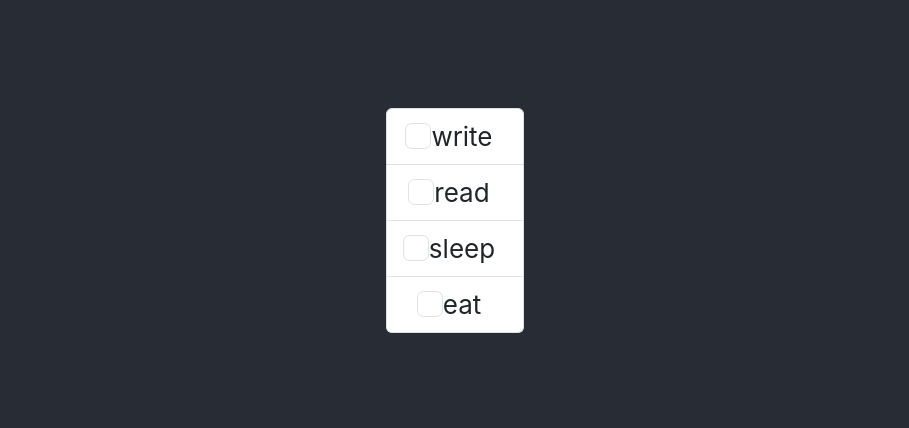
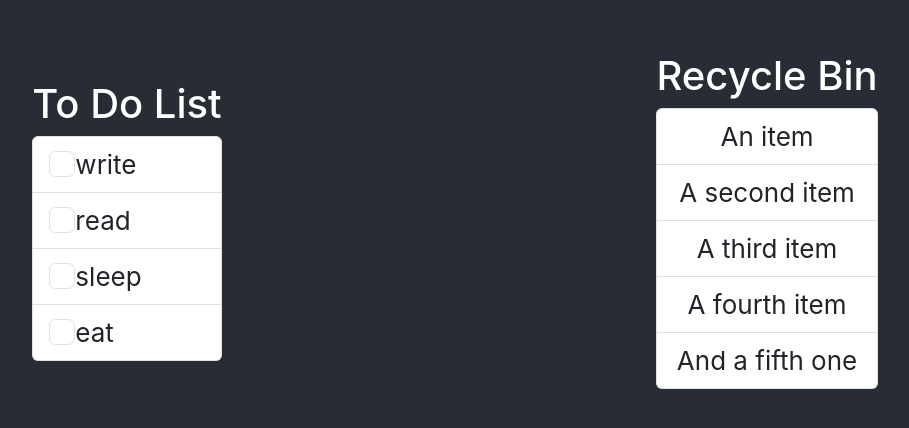
Before and after one commit to MariahCasciola/todo-list-mockathon, a React (Create React App) app: page / in a window 1280 px wide. Shown: the part 180-608 px from the top of the page, without its empty margins (185-1094 px from the left). Built offline with nearby package versions, Linux system fonts and the light colour scheme.

Commit message:
Updated README.md, RecycleBin component, and styled List and Recycle components with bootstrap for single page viewing

```diff
--- a/src/App.css
+++ b/src/App.css
@@ -17,9 +17,9 @@
   background-color: #282c34;
   min-height: 100vh;
   display: flex;
-  flex-direction: column;
+  flex-direction: row;
   align-items: center;
-  justify-content: center;
+  justify-content: space-around;
   font-size: calc(10px + 2vmin);
   color: white;
 }
--- a/src/App.js
+++ b/src/App.js
@@ -1,14 +1,13 @@
-import logo from "./logo.svg";
 import "./App.css";
-import RecycleBin from "./RecycleBin";
+import RecycleBin from "./components/RecycleBin";
 import { useState } from "react";
 import List from "./components/List";
 
 function App() {
   const [todos, setTodos] = useState(["write", "read", "sleep", "eat"]);
   return (
-    <div className="App">
-      <header className="App-header">
+    <div className="App-header">
+      <header>
         <List todos={todos} />
       </header>
       <RecycleBin />
--- a/src/components/List.jsx
+++ b/src/components/List.jsx
@@ -1,6 +1,8 @@
 import React from "react";
 export default function List({ todos }) {
   return (
+    <>
+      <h1 className="h1">To Do List</h1>
       <ul className="list-group">
         {todos.map((todo, index) => (
           <li key={index} className="list-group-item">
@@ -13,5 +15,6 @@ export default function List({ todos }) {
           </li>
         ))}
       </ul>
+    </>
   );
 }
--- /dev/null
+++ b/src/components/RecycleBin.js
@@ -0,0 +1,20 @@
+import React from "react";
+
+function RecycleBin() {
+  return (
+    <>
+      <div className="App">
+        <h1 className="App">Recycle Bin</h1>
+        <ul className="list-group">
+          <li className="list-group-item">An item</li>
+          <li className="list-group-item">A second item</li>
+          <li className="list-group-item">A third item</li>
+          <li className="list-group-item">A fourth item</li>
+          <li className="list-group-item">And a fifth one</li>
+        </ul>
+      </div>
+    </>
+  );
+}
+
+export default RecycleBin;
```
Also changed, not shown: src/RecycleBin.js (deleted, +0 -9 lines), 1 other file (tests, documents, lock files or other folders). Lines whose indentation alone changed are shown as unchanged.
